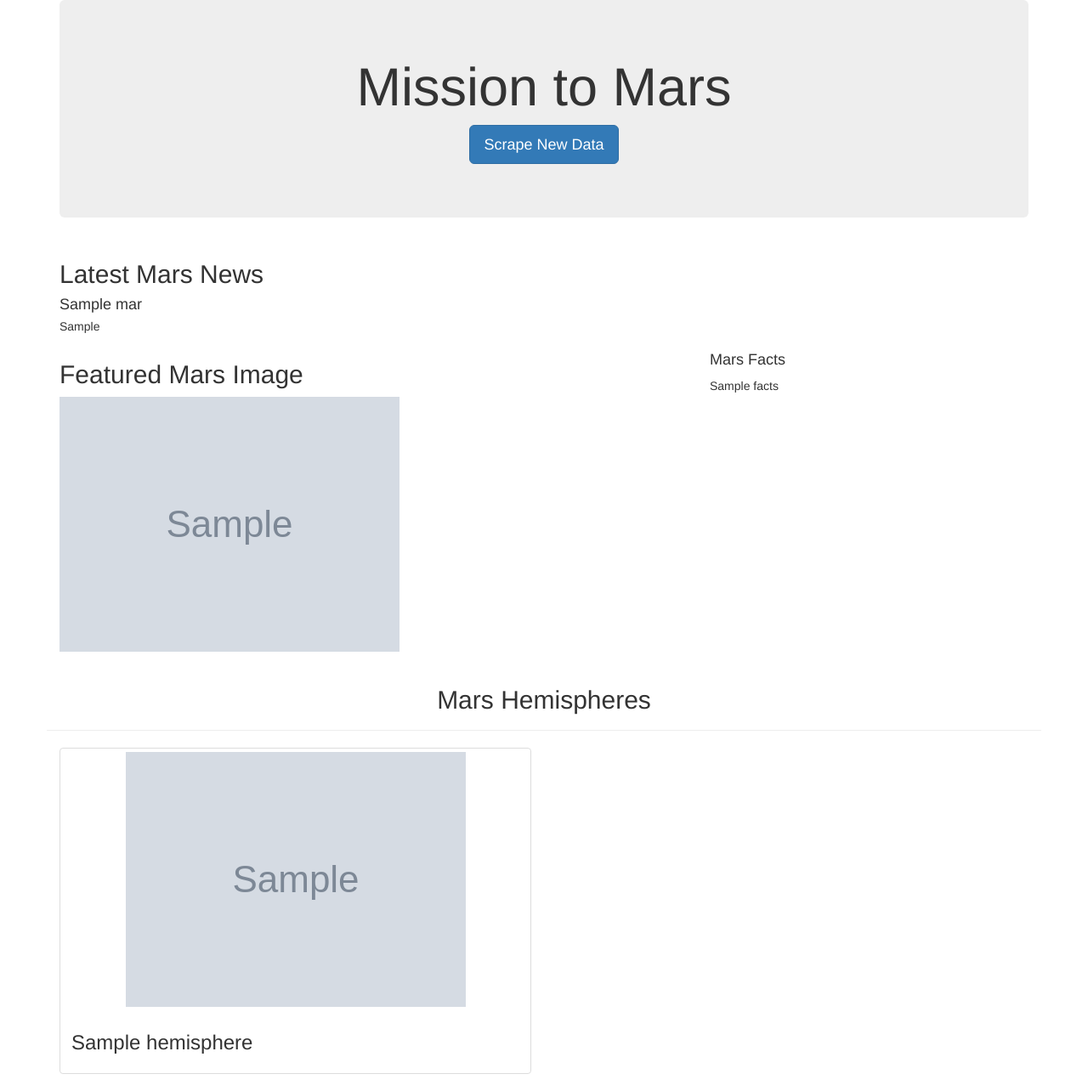
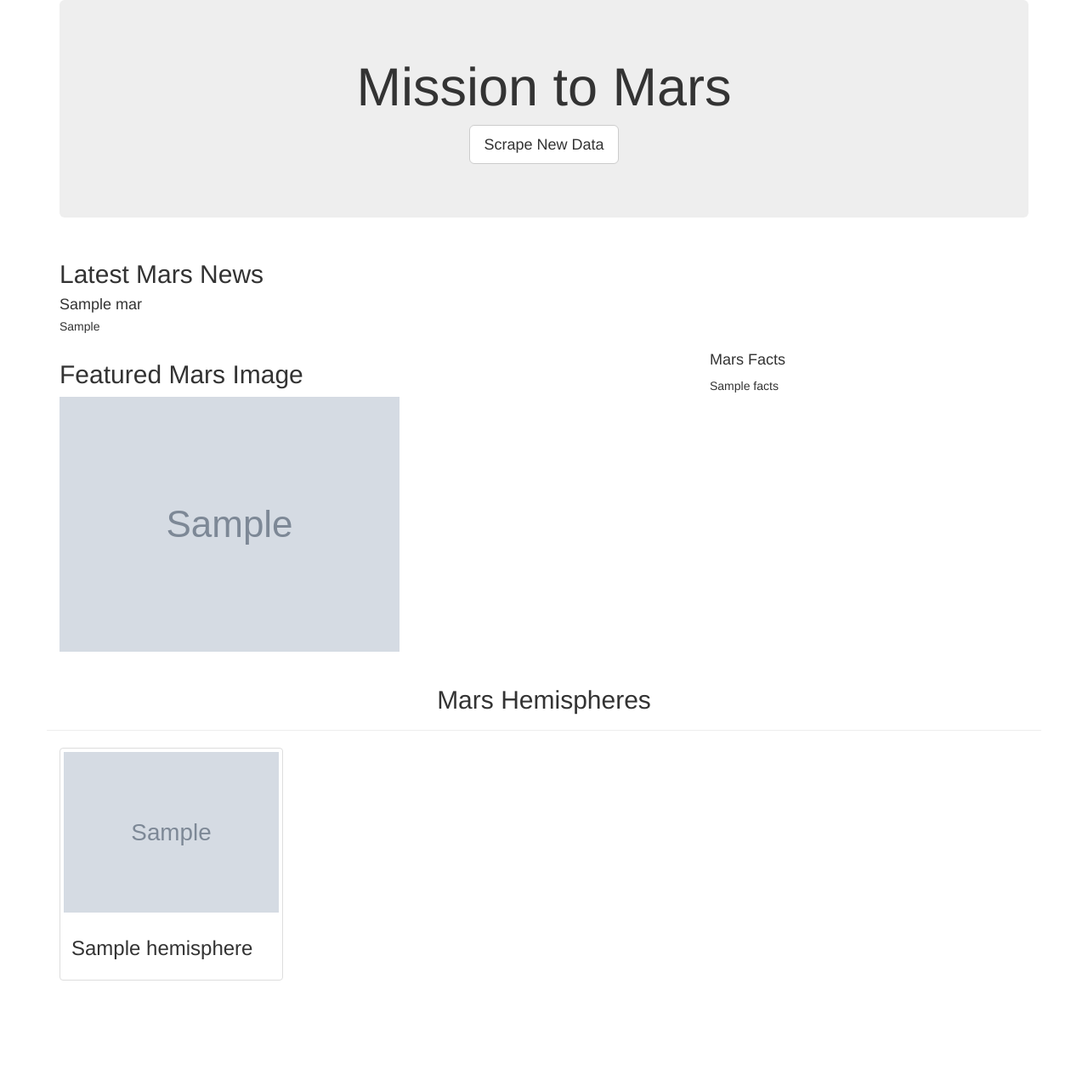
Before and after one commit to gneas/Mission-to-Mars, a Flask app: page / in a window 1280 px wide. Shown: the whole page at 85% size. After the commit the page ends 1154 px from the top, so only its background shows below. Run offline with Flask 2, Linux system fonts and the light colour scheme; grey boxes marked "Sample" are stand-in pictures; a database or web service that is not in the repository returns one stand-in record (values such as "Sample title"); some libraries are stand-ins or nearby versions.

Commit message:
Update to index.html editing button and hem images to be 4 across

```diff
--- a/templates/index.html
+++ b/templates/index.html
@@ -13,7 +13,7 @@
         <div class="jumbotron text-center">
             <h1>Mission to Mars</h1>
             <!-- Add a button to activate scraping script -->
-            <p><a class="btn btn-primary btn-lg" href="/scrape"
+            <p><a class="btn btn-default btn-lg" href="/scrape"
                   role="button">Scrape New Data</a></p>
         </div>
         <!-- Mars News -->
@@ -53,9 +53,9 @@
             </div>
 
             {% for hemisphere in mars.hem_scrape %}
-            <div class="col-md-6">
+            <div class="col-md-3">
                 <div class="thumbnail">
-                    <img src="{{hemisphere.img_url | default('static/images/error.png', true)}}" alt="...">
+                    <img src="{{hemisphere.img_url | default('static/images/error.png', true)}}" class="img-responsive" alt="Responsive">
                     <div class="caption">
                         <h3>{{hemisphere.title}}</h3>
                     </div>
```
